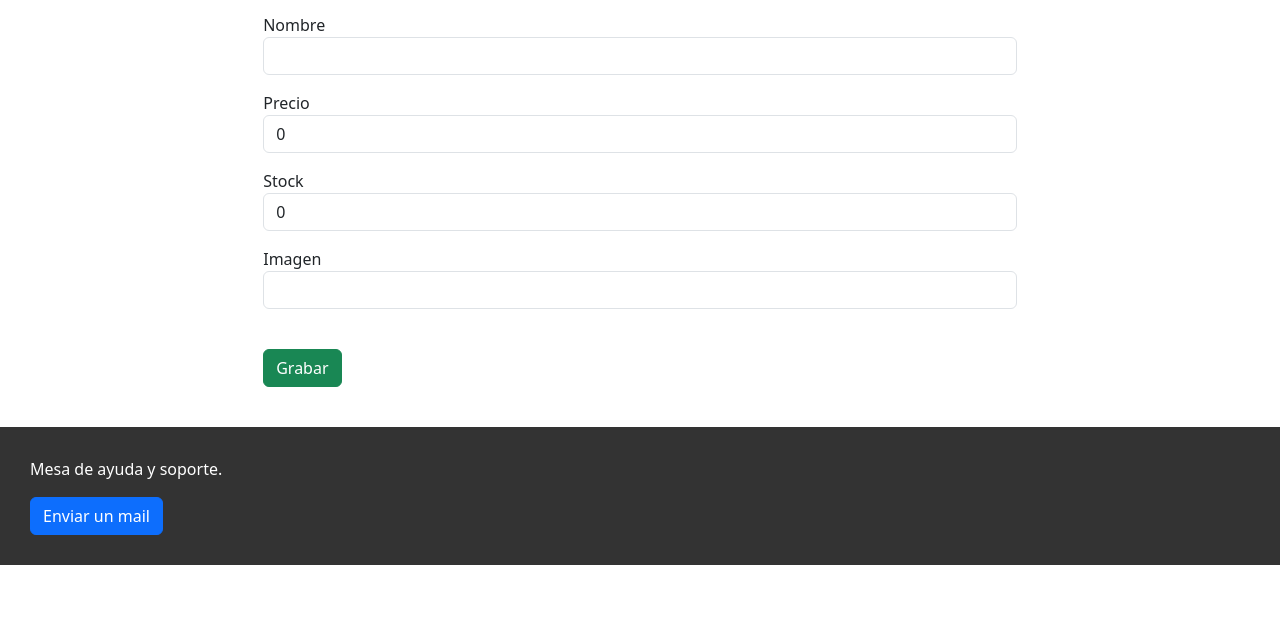
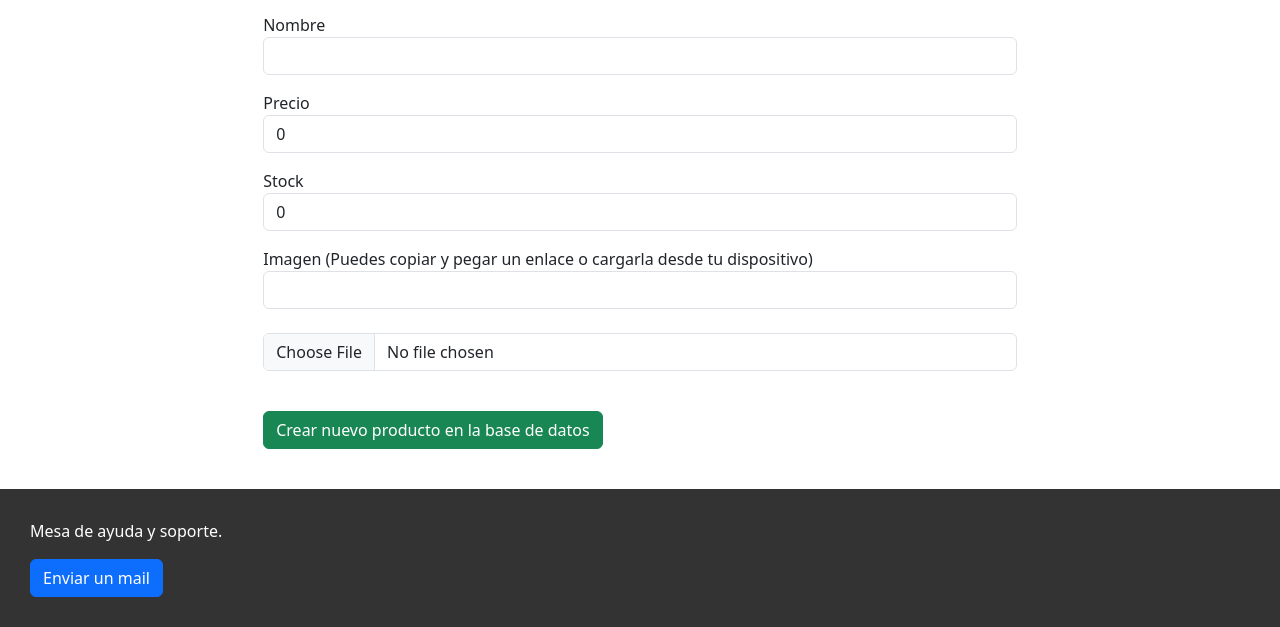
Before and after one commit to ceurrutia/TIF-frontend, a plain HTML site: page producto-create.html in a window 1280 px wide. Shown: the part 281-908 px from the top of the page. Before the commit the page ends 846 px from the top, so only its background shows below. Drawn offline with nearby package versions, Linux system fonts and the light colour scheme; no server answers.

Commit message:
upload imagenes

```diff
--- a/producto-create.html
+++ b/producto-create.html
@@ -51,13 +51,15 @@
                                 <input type="number" class="form-control" name="stock" id="stock" v-model="stock">
                             </div>
                             <div class="mb-3">
-                                <label for="imagen">Imagen</label>
+                                <label for="imagen">Imagen (Puedes copiar y pegar un enlace o cargarla desde tu dispositivo)</label>
                                 <input type="text" class="form-control" name="imagen" id="imagen" v-model="imagen">
+                                <label></label>
+                                <input type="file" class="form-control" name="imagen" id="imagen" v-model="imagen">
                                 <img width="100" :src="imagen" alt="">
 
                             </div>
 
-                            <button type="button" class="btn btn-success" v-on:click="grabar()">Grabar</button>
+                            <button type="button" class="btn btn-success" v-on:click="grabar()">Crear nuevo producto en la base de datos</button>
                         </form>
 
                         <!-- <form>
```
